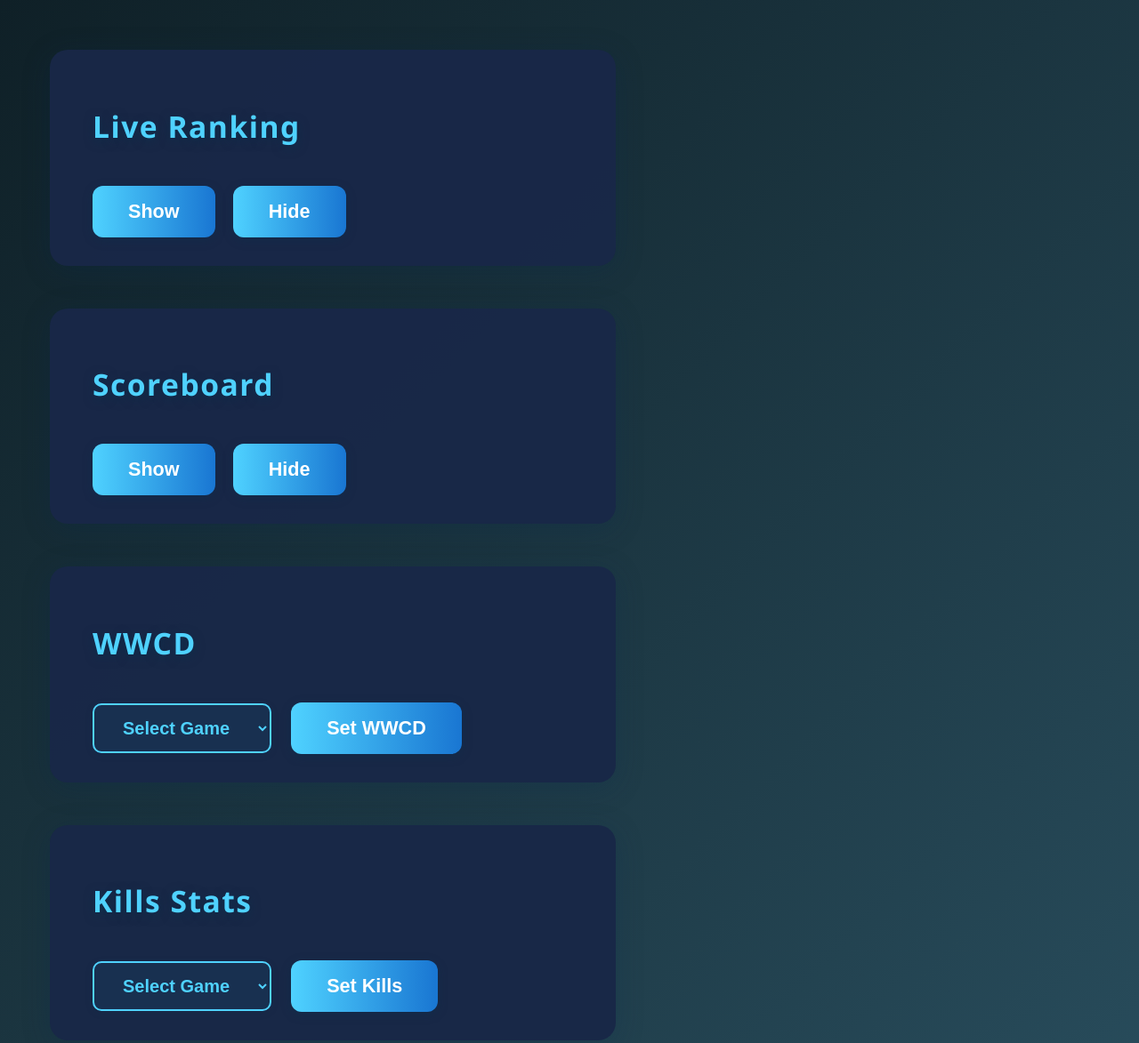
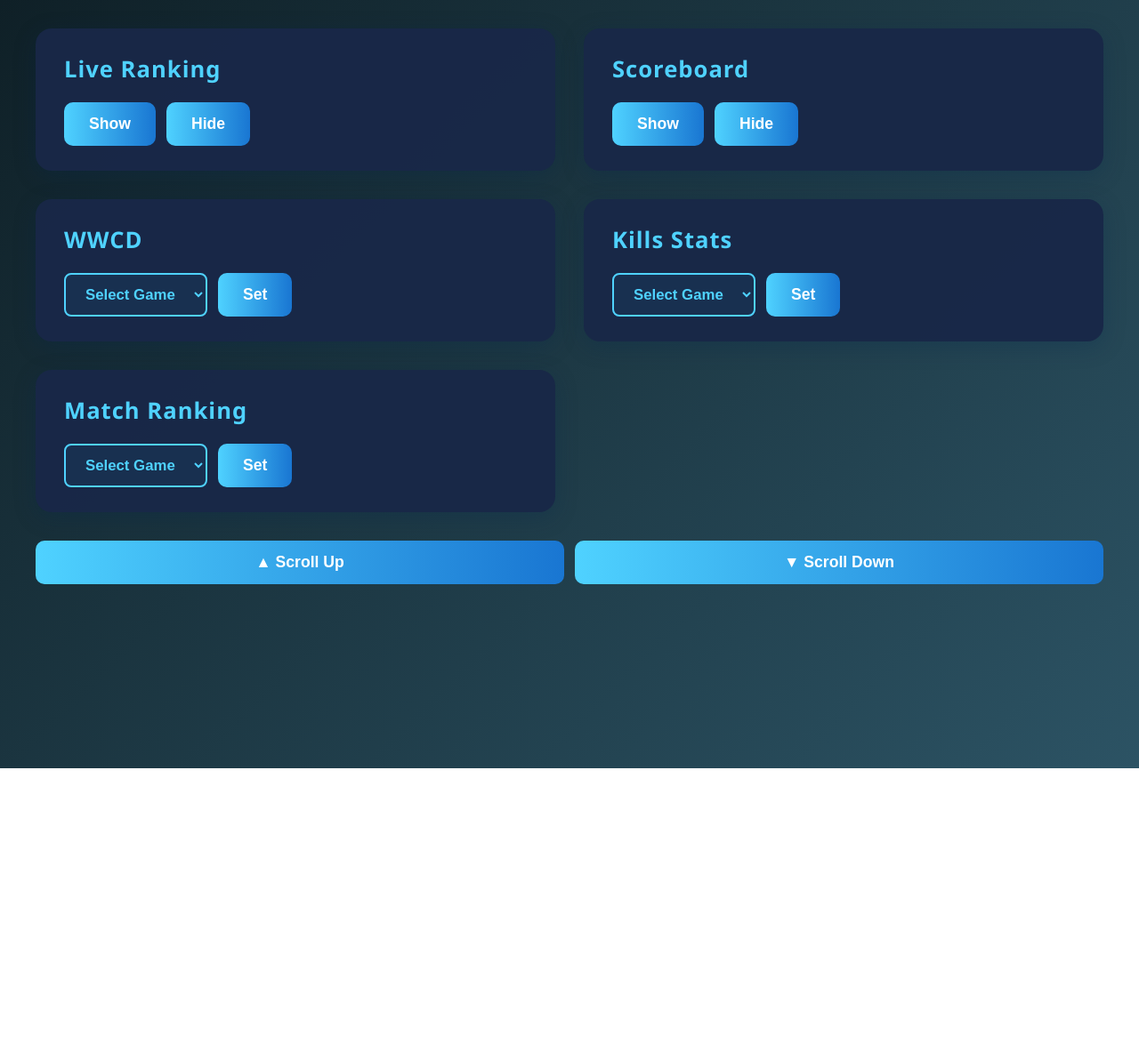
Before and after one commit to JoeOrtiz2003/Live-Ranking-New, a website: page public/controller.html in a window 1280 px wide. Shown: the top 1173 px of the page at 89% size. After the commit the page ends 864 px from the top, so only its background shows below. Drawn offline with Linux system fonts and the light colour scheme.

Commit message:
new controller layout

```diff
--- a/public/controller.html
+++ b/public/controller.html
@@ -1,256 +1,245 @@
 <!DOCTYPE html>
-<html>
+<html lang="en">
 <head>
   <meta charset="UTF-8" />
   <title>Leaderboard Controller</title>
+
   <style>
+    /* =====================
+       THEME VARIABLES
+    ====================== */
+    :root {
+      --bg-main: linear-gradient(135deg, #0f2027, #2c5364);
+      --card-bg: rgba(24, 40, 72, 0.97);
+      --accent: #4fd2ff;
+      --accent-dark: #1976d2;
+      --text-main: #e0f7fa;
+      --radius: 18px;
+    }
+
     body {
-      font-family: 'Segoe UI', Arial, sans-serif;
-      padding: 48px;
-      background: linear-gradient(135deg, #0f2027 0%, #2c5364 100%);
-      color: #e0f7fa;
+      font-family: "Segoe UI", Arial, sans-serif;
+      margin: 0;
+      padding: 32px;
       min-height: 100vh;
+      background: var(--bg-main);
+      color: var(--text-main);
     }
+
+    /* =====================
+       GRID LAYOUT
+    ====================== */
+    .controller-grid {
+      display: grid;
+      grid-template-columns: repeat(2, minmax(320px, 1fr));
+      gap: 32px;
+      max-width: 1200px;
+      margin: auto;
+    }
+
+    /* =====================
+       SECTIONS
+    ====================== */
     .section {
-      background: rgba(24, 40, 72, 0.97);
-      border-radius: 20px;
-      box-shadow: 0 6px 32px rgba(0,40,80,0.22);
-      padding: 40px 48px 32px 48px;
-      margin-bottom: 48px;
-      max-width: 540px;
+      background: var(--card-bg);
+      padding: 28px 32px;
+      border-radius: var(--radius);
+      box-shadow: 0 6px 24px rgba(0, 40, 80, 0.25);
     }
+
     h1 {
-      font-size: 2.1rem;
+      margin: 0 0 20px;
+      font-size: 1.6rem;
       font-weight: 800;
-      margin-bottom: 28px;
-      letter-spacing: 1.5px;
-      color: #4fd2ff;
-      text-shadow: 0 3px 12px #00334d88;
+      color: var(--accent);
+      letter-spacing: 1px;
     }
+
+    /* =====================
+       CONTROLS
+    ====================== */
+    .controls {
+      display: flex;
+      flex-wrap: wrap;
+      gap: 12px;
+    }
+
     button {
-      margin: 16px 16px 0 0;
-      padding: 16px 40px;
-      font-size: 1.35rem;
+      padding: 14px 28px;
+      font-size: 1.1rem;
       font-weight: 700;
+      border-radius: 10px;
       border: none;
+      cursor: pointer;
+      color: #fff;
+      background: linear-gradient(90deg, var(--accent), var(--accent-dark));
+      transition: transform 0.15s ease, background 0.2s;
+    }
+
+    button:hover {
+      transform: translateY(-2px);
+      background: linear-gradient(90deg, var(--accent-dark), var(--accent));
+    }
+
+    select {
+      padding: 12px 18px;
+      font-size: 1.05rem;
+      border-radius: 8px;
+      border: 2px solid var(--accent);
+      background: #183050;
+      color: var(--accent);
+      font-weight: 600;
+    }
+
+    /* =====================
+       SCROLL BUTTONS
+    ====================== */
+    .scroll-controls {
+      grid-column: span 2;
+      display: flex;
+      gap: 12px;
+    }
+
+    .scroll-controls button {
+      flex: 1;
+    }
+
+    /* =====================
+       COMPACT MODE (OBS)
+    ====================== */
+    body.compact {
+      padding: 16px;
+      background: #0f2027;
+    }
+
+    body.compact h1 {
+      font-size: 1.1rem;
+      margin-bottom: 12px;
+    }
+
+    body.compact .section {
+      padding: 16px;
+      box-shadow: none;
       border-radius: 12px;
-      background: linear-gradient(90deg, #4fd2ff 0%, #1976d2 100%);
-      color: #fff;
-      cursor: pointer;
-      box-shadow: 0 3px 12px #00334d44;
-      transition: background 0.2s, transform 0.1s;
     }
-    button:hover {
-      background: linear-gradient(90deg, #1976d2 0%, #4fd2ff 100%);
-      transform: translateY(-3px) scale(1.06);
+
+    body.compact button,
+    body.compact select {
+      font-size: 0.9rem;
+      padding: 10px 14px;
     }
-    select {
-      margin-right: 18px;
-      padding: 14px 28px;
-      font-size: 1.25rem;
-      border-radius: 10px;
-      border: 2px solid #4fd2ff;
-      background: #183050;
-      color: #4fd2ff;
-      font-weight: 600;
-      outline: none;
-      box-shadow: 0 2px 8px #00334d22;
-      transition: border 0.2s;
+
+    /* =====================
+       RESPONSIVE
+    ====================== */
+    @media (max-width: 900px) {
+      .controller-grid {
+        grid-template-columns: 1fr;
       }
-    select:focus {
-      border: 2.5px solid #1976d2;
-      background: #223a5e;
+
+      .scroll-controls {
+        grid-column: span 1;
+        flex-direction: column;
       }
-    @media (max-width: 700px) {
-      .section {
-        max-width: 99vw;
-        padding: 22px 4vw 18px 4vw;
-      }
-      button, select {
-        width: 100%;
-        margin: 16px 0 0 0;
-        font-size: 1.1rem;
-      }
-      h1 {
-        font-size: 1.4rem;
-      }
-    }
-    .bracket-wrapper {
-      max-height: 600px;
-      overflow-y: auto;
-      background: rgba(24, 40, 72, 0.97);
-      border-radius: 10px;
-      padding: 16px;
-      margin-top: 16px;
-      box-shadow: 0 4px 16px rgba(0, 0, 0, 0.2);
-    }
-    /* Make scroll buttons match the section width */
-    #scrollUpButton, #scrollDownButton {
-      width: 100%;
-      max-width: 540px;      /* Match .section max-width */
-      display: block;
-      margin-left: auto;
-      margin-right: auto;
-      font-size: 1.2rem;
-      padding: 8px 0;
-      background: #1976d2;
-      color: #fff;
-      border: none;
-      border-radius: 8px;
-      margin-bottom: 6px;
-      cursor: pointer;
-      transition: background 0.2s;
-    }
-    #scrollUpButton:hover, #scrollDownButton:hover {
-      background: #4fd2ff;
-      color: #183050;
     }
   </style>
 </head>
+
 <body>
+
+  <div class="controller-grid">
+
     <div class="section">
       <h1>Live Ranking</h1>
-    <button onclick="send('show')">Show</button>
-    <button onclick="send('hide')">Hide</button>
+      <div class="controls">
+        <button onclick="sendAction('show')">Show</button>
+        <button onclick="sendAction('hide')">Hide</button>
+      </div>
     </div>
 
     <div class="section">
       <h1>Scoreboard</h1>
-    <button onclick="send('scoreboard_show')">Show</button>
-    <button onclick="send('scoreboard_hide')">Hide</button>
+      <div class="controls">
+        <button onclick="sendAction('scoreboard_show')">Show</button>
+        <button onclick="sendAction('scoreboard_hide')">Hide</button>
+      </div>
     </div>
 
     <div class="section">
       <h1>WWCD</h1>
-    <select id="wwcdDropdown">
-      <option value="">Select Game</option>
-    </select>
-    <button onclick="sendWWCD()">Set WWCD</button>
+      <div class="controls">
+        <select id="wwcd"></select>
+        <button onclick="sendGame('wwcd','wwcd_channel','wwcd')">Set</button>
+      </div>
     </div>
 
     <div class="section">
       <h1>Kills Stats</h1>
-    <select id="killsDropdown">
-      <option value="">Select Game</option>
-    </select>
-    <button onclick="sendKills()">Set Kills</button>
+      <div class="controls">
+        <select id="kills"></select>
+        <button onclick="sendGame('kills','kills_channel','kills')">Set</button>
+      </div>
     </div>
 
     <div class="section">
       <h1>Match Ranking</h1>
-    <select id="matchRankingDropdown">
-      <option value="">Select Game</option>
-    </select>
-    <button onclick="sendMatchRanking()">Set Match</button>
+      <div class="controls">
+        <select id="match"></select>
+        <button onclick="sendGame('match_ranking','match_ranking_channel','match')">Set</button>
+      </div>
     </div>
 
-  <button id="scrollUpButton" style="margin:8px 0 4px 0;">▲ Scroll Up</button>
-  <button id="scrollDownButton" style="margin:4px 0 8px 0;">▼ Scroll Down</button>
+    <div class="scroll-controls">
+      <button onclick="scrollControl('up')">▲ Scroll Up</button>
+      <button onclick="scrollControl('down')">▼ Scroll Down</button>
+    </div>
+
+  </div>
 
   <script>
-    // Dynamically add Game 1-15 options
-    const wwcdDropdown = document.getElementById('wwcdDropdown');
-    const killsDropdown = document.getElementById('killsDropdown');
-    const matchRankingDropdown = document.getElementById('matchRankingDropdown');
-    for (let i = 1; i <= 15; i++) {
-      const optWWCD = document.createElement('option');
-      optWWCD.value = `Game ${i}`;
-      optWWCD.textContent = `Game ${i}`;
-      wwcdDropdown.appendChild(optWWCD);
+    const API = "/api/control";
 
-      const optKills = document.createElement('option');
-      optKills.value = `Game ${i}`;
-      optKills.textContent = `Game ${i}`;
-      killsDropdown.appendChild(optKills);
+    const post = data =>
+      fetch(API, {
+        method: "POST",
+        headers: { "Content-Type": "application/json" },
+        body: JSON.stringify(data)
+      });
 
-      const optMatchRanking = document.createElement('option');
-      optMatchRanking.value = `Game ${i}`;
-      optMatchRanking.textContent = `Game ${i}`;
-      matchRankingDropdown.appendChild(optMatchRanking);
-    }
-
-    function send(action) {
-      fetch('/api/control', {
-        method: 'POST',
-        headers: { 'Content-Type': 'application/json' },
-        body: JSON.stringify({ action })
-      }).then(res => res.json())
-        .then(data => console.log(data))
-        .catch(console.error);
-    }
-
-    const bc = new BroadcastChannel('wwcd_channel');
-    const killsBC = new BroadcastChannel('kills_channel');
-    const matchRankingBC = new BroadcastChannel('match_ranking_channel');
-
-    function sendWWCD() {
-      const game = wwcdDropdown.value;
-      if (game) {
-        fetch('/api/control', {
-          method: 'POST',
-          headers: { 'Content-Type': 'application/json' },
-          body: JSON.stringify({ action: 'wwcd', game })
-        }).then(res => res.json())
-          .then(data => {
-            bc.postMessage({ game }); // Notify other tabs immediately
-            console.log(data);
-          })
-          .catch(console.error);
-      } else {
-        alert('Please select a game for WWCD.');
+    function populate(id, max = 15) {
+      const el = document.getElementById(id);
+      el.innerHTML = `<option value="">Select Game</option>`;
+      for (let i = 1; i <= max; i++) {
+        el.innerHTML += `<option value="Game ${i}">Game ${i}</option>`;
       }
     }
 
-    function sendKills() {
-      const game = killsDropdown.value;
-      if (game) {
-        fetch('/api/control', {
-          method: 'POST',
-          headers: { 'Content-Type': 'application/json' },
-          body: JSON.stringify({ action: 'kills', game })
-        }).then(res => res.json())
-          .then(data => {
-            killsBC.postMessage({ game }); // Notify kills display immediately
-            console.log(data);
-          })
-          .catch(console.error);
-      } else {
-        alert('Please select a game for Kills Stats.');
-      }
+    function sendAction(action) {
+      post({ action });
     }
 
-    function sendMatchRanking() {
-      const game = matchRankingDropdown.value;
-      if (game) {
-        fetch('/api/control', {
-          method: 'POST',
-          headers: { 'Content-Type': 'application/json' },
-          body: JSON.stringify({ action: 'match_ranking', game })
-        }).then(res => res.json())
-          .then(data => {
-            matchRankingBC.postMessage({ game }); // Notify match ranking display immediately
-            console.log(data);
-          })
-          .catch(console.error);
-      } else {
-        alert('Please select a game for Match Ranking.');
-      }
+    function sendGame(action, channel, selectId) {
+      const game = document.getElementById(selectId).value;
+      if (!game) return alert("Select a game first");
+      post({ action, game }).then(() =>
+        new BroadcastChannel(channel).postMessage({ game })
+      );
     }
 
-    document.getElementById('scrollUpButton').addEventListener('click', () => {
-      fetch('/api/control', {
-        method: 'POST',
-        headers: { 'Content-Type': 'application/json' },
-        body: JSON.stringify({ action: 'scroll', direction: 'up' })
-      });
-    });
-    document.getElementById('scrollDownButton').addEventListener('click', () => {
-      fetch('/api/control', {
-        method: 'POST',
-        headers: { 'Content-Type': 'application/json' },
-        body: JSON.stringify({ action: 'scroll', direction: 'down' })
-      });
-    });
+    function scrollControl(direction) {
+      post({ action: "scroll", direction });
+    }
+
+    /* INIT */
+    populate("wwcd");
+    populate("kills");
+    populate("match");
+
+    /* OBS COMPACT MODE */
+    if (new URLSearchParams(location.search).has("compact")) {
+      document.body.classList.add("compact");
+    }
   </script>
+
 </body>
 </html>
```
Lines whose indentation alone changed are shown as unchanged.
